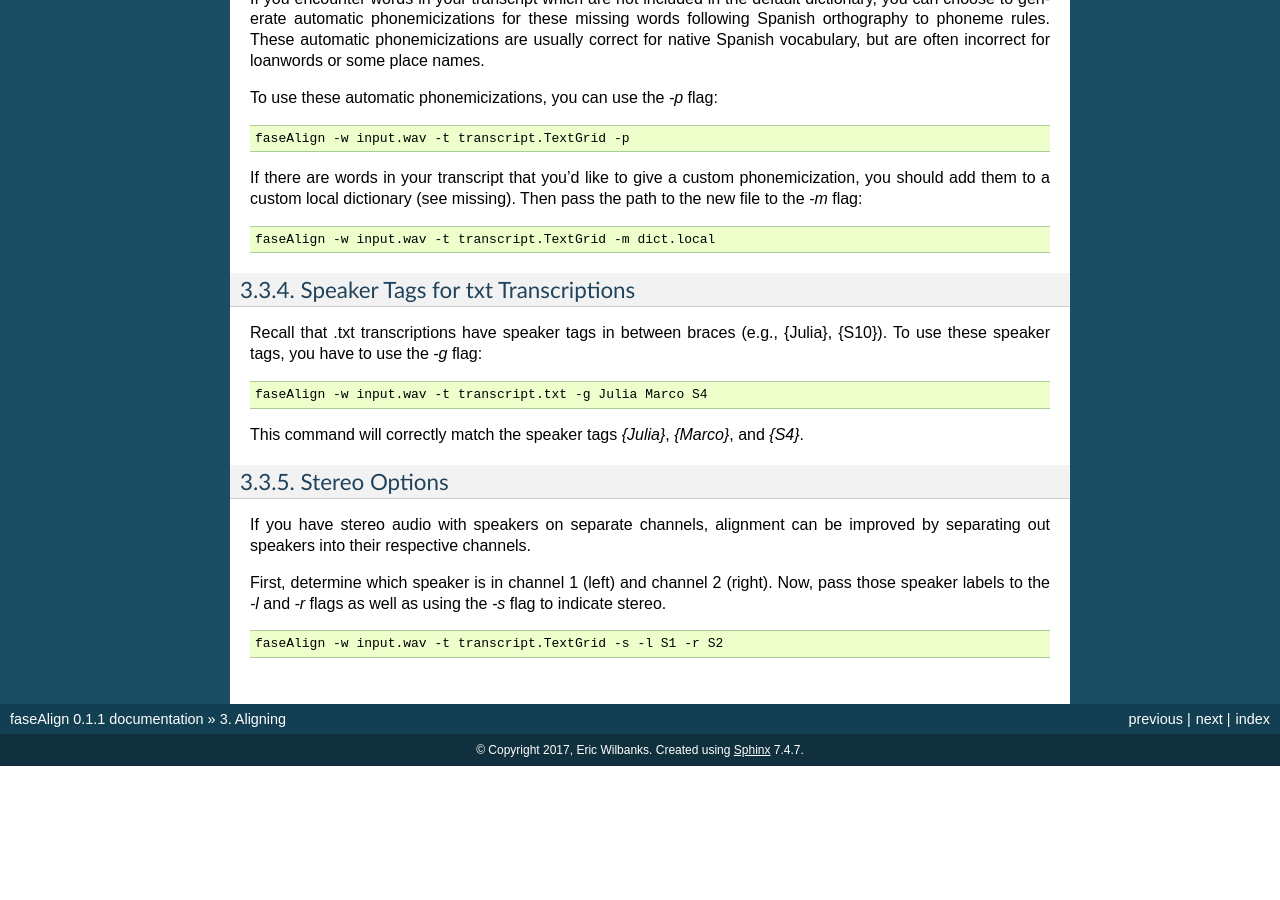
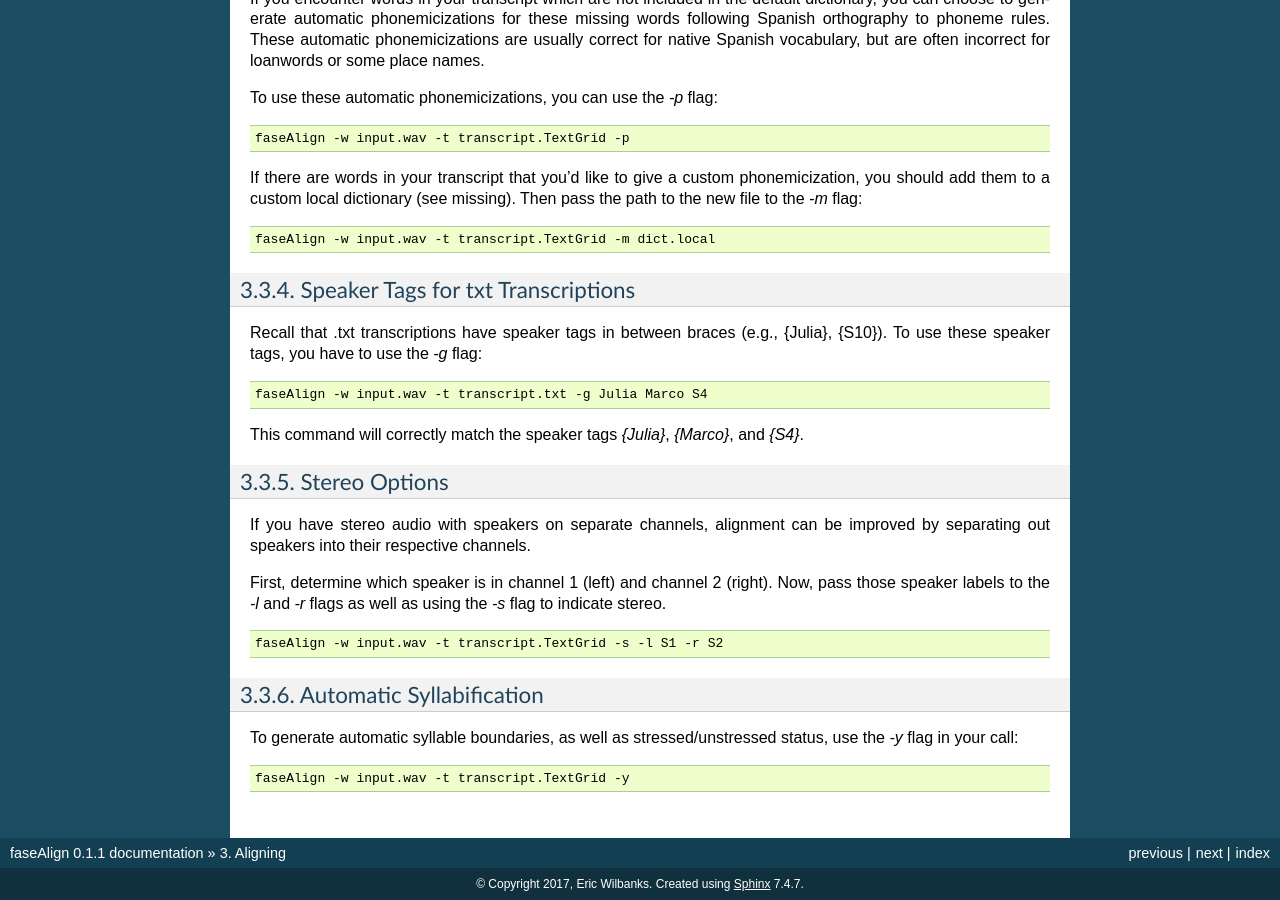
Before and after one commit to EricWilbanks/faseAlign, a Sphinx documentation site: the page built from docs/aligning.rst, in a window 1280 px wide and 900 px high, scrolled down 1074 px. Built offline with Sphinx 7.4.7, drawn with Linux system fonts in a browser that asks for light colours; before the commit the page ends 1840 px from its top, so only the background shows below that; some of the changed text lies outside the part shown.

Commit message:
Documentation for  syllable flag

```diff
--- a/docs/aligning.rst
+++ b/docs/aligning.rst
@@ -100,3 +100,12 @@ First, determine which speaker is in channel 1 (left) and channel 2 (right). Now
 .. code-block:: bash
 
 	faseAlign -w input.wav -t transcript.TextGrid -s -l S1 -r S2
+
+Automatic Syllabification
++++++++++++++++++++++++++
+
+To generate automatic syllable boundaries, as well as stressed/unstressed status, use the `-y` flag in your call:
+
+.. code-block:: bash
+
+	faseAlign -w input.wav -t transcript.TextGrid -y
```
